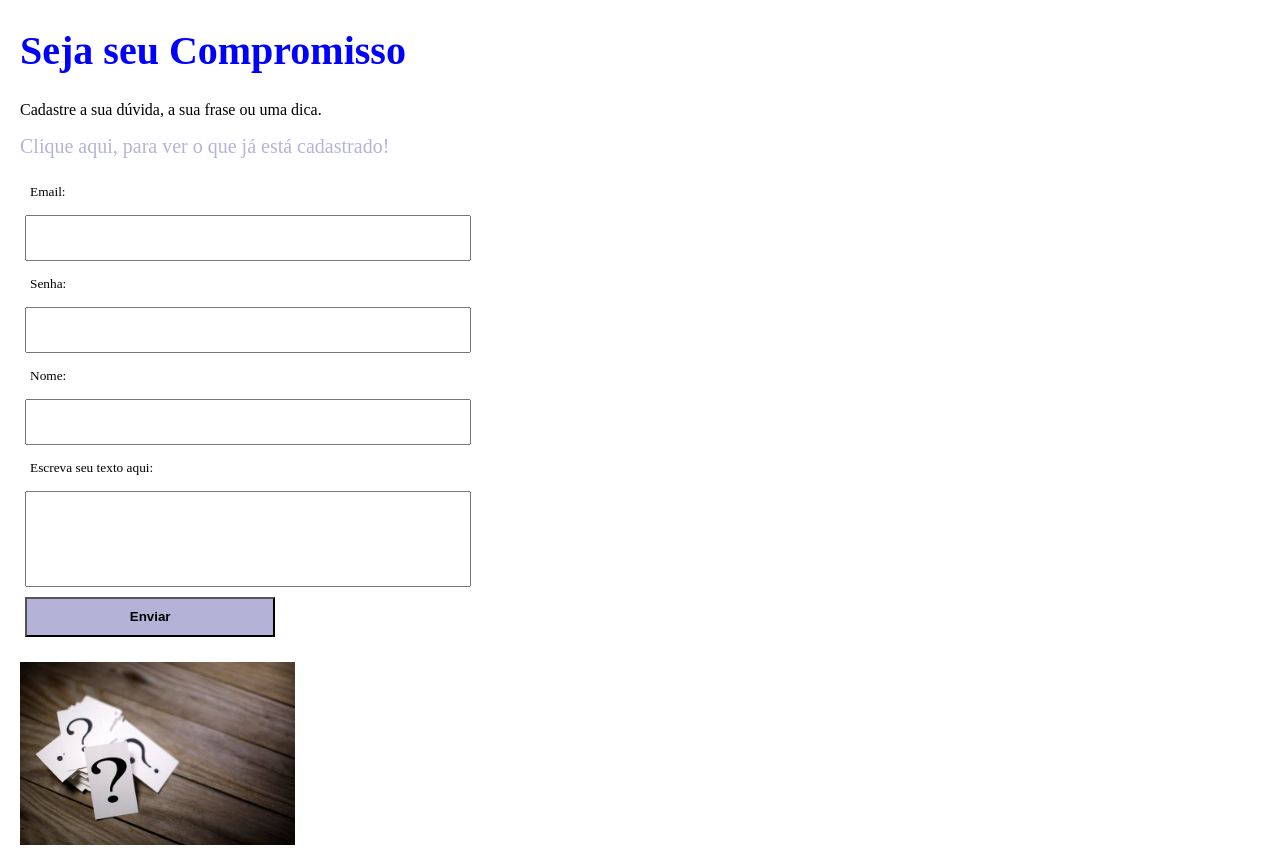
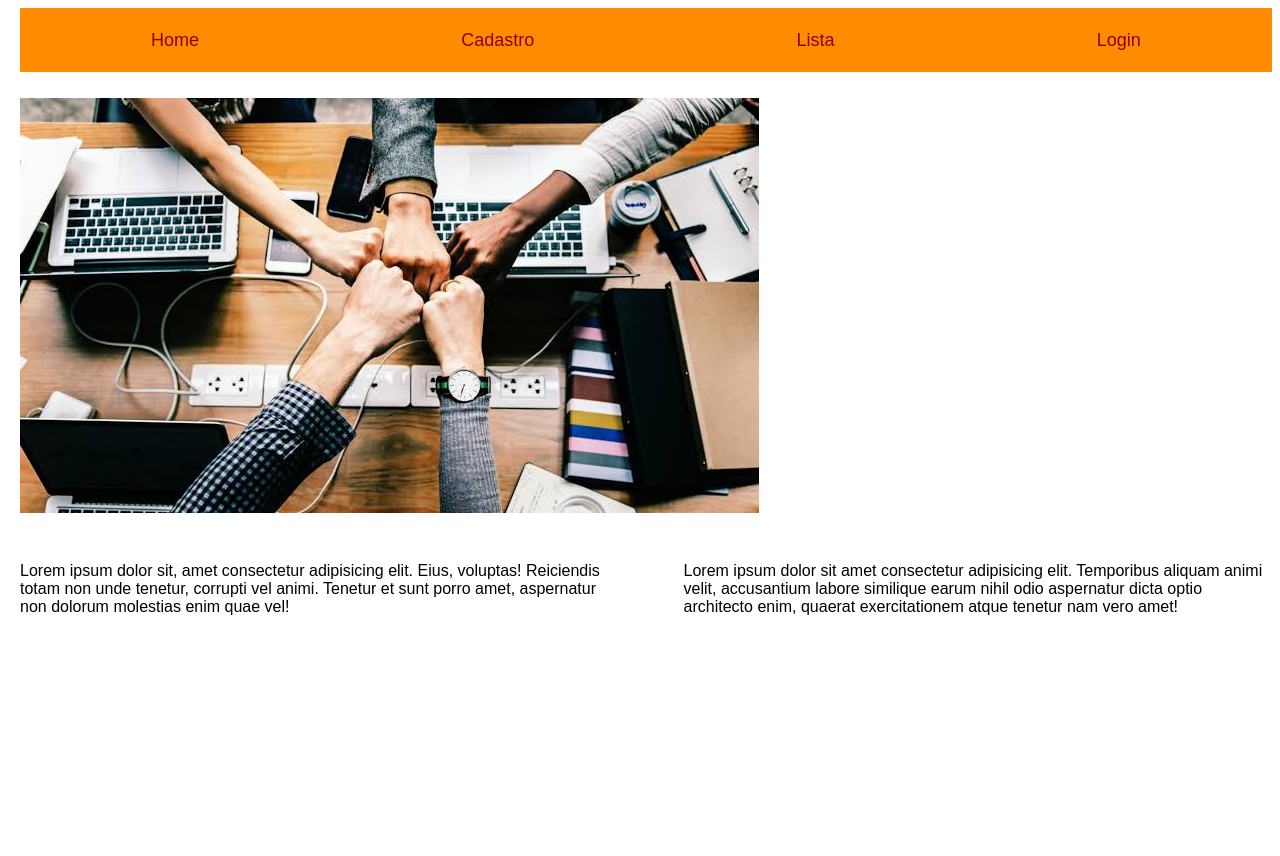
Before and after one commit to matheusalefe/tdd-aula-itau, a Django app: page / in a window 1280 px wide. Shown: the top 856 px of the page. After the commit the page ends 615 px from the top, so only its background shows below. Run offline with Django 3.2, Linux system fonts and the light colour scheme.

Commit message:
Adicionar Navbar e aba 'Home'

```diff
--- a/landing/static/css/styles.css
+++ b/landing/static/css/styles.css
@@ -1,6 +1,41 @@
 body{
     margin-left: 20px;
 }
+
+#navbar{
+    width: 100%;
+    height: 5vw;
+    background-color: darkorange;
+    text-transform: capitalize;
+    display: flex;
+    align-items: center;
+    justify-content: space-around;
+}
+
+#navbar a{
+    text-decoration: none;
+    color: darkred;
+    font-size: large;
+    font-family: Arial, Helvetica, sans-serif;
+}
+
+#imagem1{
+    height: 35vw;
+    width: 100%;
+    padding-top: 2vw;
+}
+
+#secao-texto{
+    display: flex;
+    width: 100%;
+    font-family: Arial, Helvetica, sans-serif;
+    justify-content: space-between;
+}
+
+.col{
+    width: 47%;
+}
+
 
 .titulo-index{
     color: blue;
--- a/landing/templates/base.html
+++ b/landing/templates/base.html
@@ -10,7 +10,12 @@
     <title>Site</title>
 </head>
 <body>
-
+<nav id="navbar">
+    <a href="/">home</a>
+    <a href="/alunos/cadastro">cadastro</a>
+    <a href="/alunos/lista">lista</a>
+    <a href="">login</a>
+</nav>
 {% block content %}
 
 
--- /dev/null
+++ b/landing/templates/home.html
@@ -0,0 +1,15 @@
+{% extends "base.html" %}
+{% load static %}
+{% block content %}
+<div id="imagem1">
+    <img src="../static/img/network.jpg" alt="trabalho em equipe">
+</div>
+<section id="secao-texto">
+    <div class="col">
+        <p>Lorem ipsum dolor sit, amet consectetur adipisicing elit. Eius, voluptas! Reiciendis totam non unde tenetur, corrupti vel animi. Tenetur et sunt porro amet, aspernatur non dolorum molestias enim quae vel!</p>
+    </div>
+    <div class="col">
+        <p>Lorem ipsum dolor sit amet consectetur adipisicing elit. Temporibus aliquam animi velit, accusantium labore similique earum nihil odio aspernatur dicta optio architecto enim, quaerat exercitationem atque tenetur nam vero amet!</p>
+    </div>
+</section>
+{% endblock %}
--- a/landing/views.py
+++ b/landing/views.py
@@ -2,6 +2,9 @@ from django.shortcuts import render, redirect
 from .models import Aluno, Usuario
 
 # Create your views here.
+
+def home(request):
+    return render(request, 'home.html')
 
 def index(request):
     if request.method == 'POST':
@@ -29,5 +32,5 @@ def deletar(request, id):
     if item is not None:
         item.ativo = False
         item.save()
-        return redirect('alunos/lista')
-    return render(request, 'lista.html')
+        return redirect('/alunos/lista')
+    return redirect('/')
--- a/sistema/urls.py
+++ b/sistema/urls.py
@@ -19,8 +19,8 @@ from landing import views
 
 urlpatterns = [
     path('admin/', admin.site.urls),
-    path('', views.index),
+    path('', views.home),
     path('alunos/cadastro', views.index),
     path('alunos/lista', views.listar),
-    path('alunos/delete/<int:id>', views.deletar)
+    path('alunos/delete/<int:id>', views.deletar),
 ]
```
Also changed, not shown: landing/templates/lista.html (+4 -4 lines), landing/static/img/network.jpg (added).
